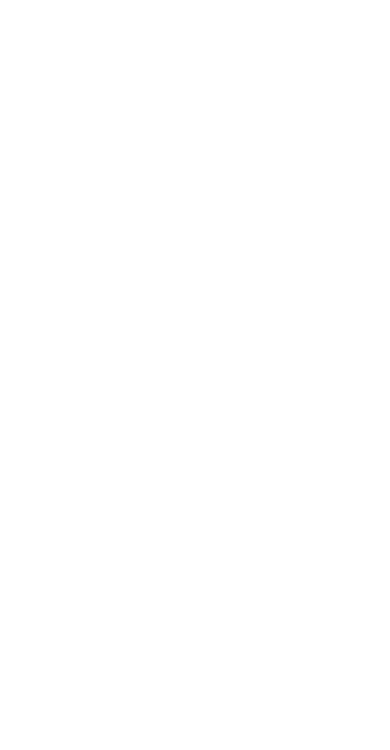
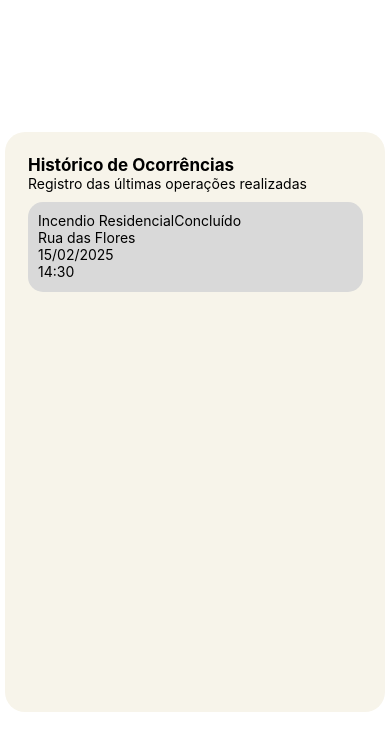
Before and after one commit to LiviaOrmeleze/rescue_us, a React Native app: screen / in a window 390 px wide. Shown: the top 750 px of the page. Built offline with nearby package versions, Linux system fonts and the light colour scheme.

Commit message:
Estilizando Hiatórico

```diff
--- a/App.js
+++ b/App.js
@@ -5,6 +5,23 @@ export default function App() {
   return (
     <View style={styles.container}>
       <StatusBar style="auto" />
+      <View style={styles.caixabege}>
+        <View>
+          <Text style={styles.titulohistorico}>Histórico de Ocorrências</Text>
+          <Text>Registro das últimas operações realizadas</Text>
+
+          <View style={styles.cbm}>
+            <View style={styles.tituloebotao}>
+            <Text style={styles.textocbm}>Incendio Residencial</Text>
+            <View style={styles.botaoconcluido}><Text>Concluído</Text></View>
+            </View>
+            <Text>Rua das Flores</Text>
+            <Text>15/02/2025</Text>
+            <Text>14:30</Text>
+          </View>
+
+        </View>
+      </View>
     </View>
   );
 }
@@ -16,4 +33,29 @@ const styles = StyleSheet.create({
     alignItems: 'center',
     justifyContent: 'center',
   },
+  caixabege: {
+   backgroundColor: '#F7F4EA',
+   width: 380,
+   height: 580,
+   borderRadius: 20,
+   padding: 23,
+  },
+  titulohistorico:{
+    fontWeight: "bold",
+    fontSize: 17,
+  },
+  cbm:{
+    marginTop: 10,
+    backgroundColor: "#d9d9d9",
+    width: 335,
+    height: 90,
+    borderRadius: 15,
+    padding: 10,
+  },
+  textocbm: {
+
+  },
+  tituloebotao: {
+    flexDirection: "row",
+  },
 });
```
